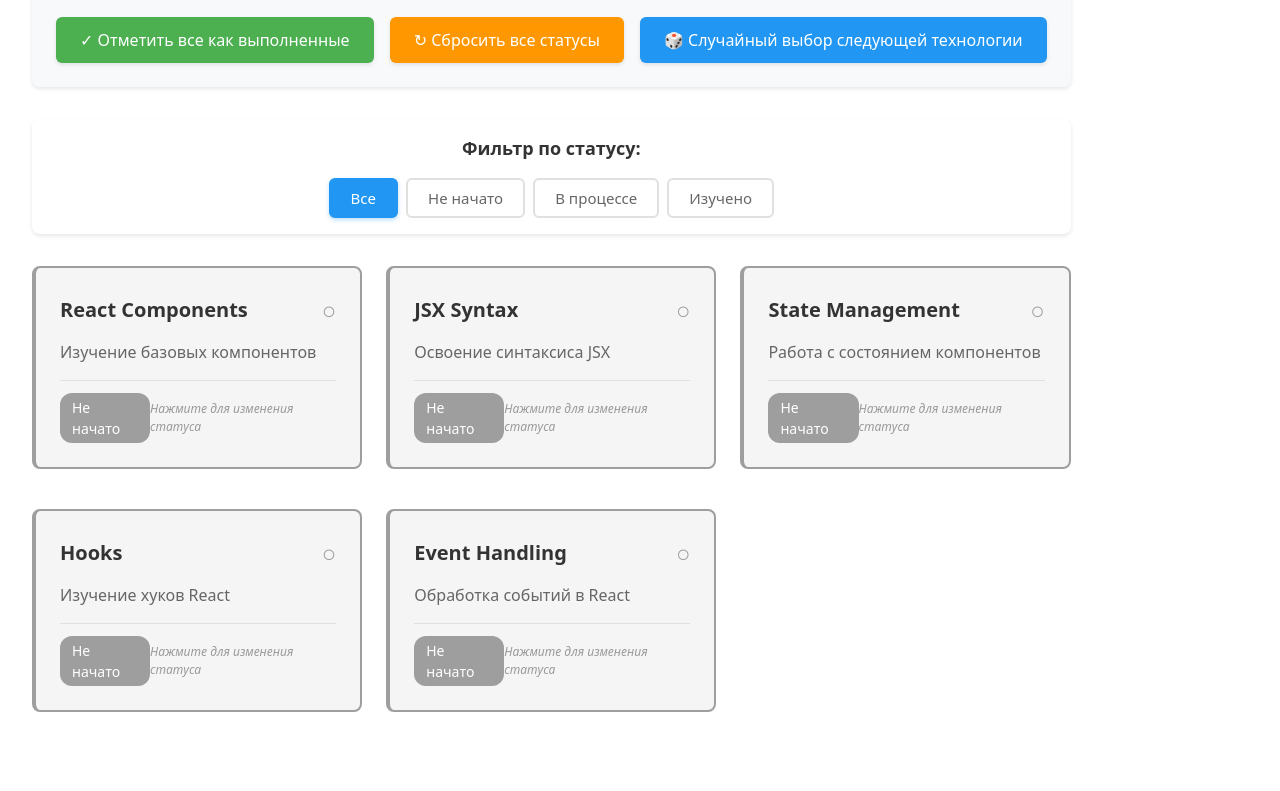
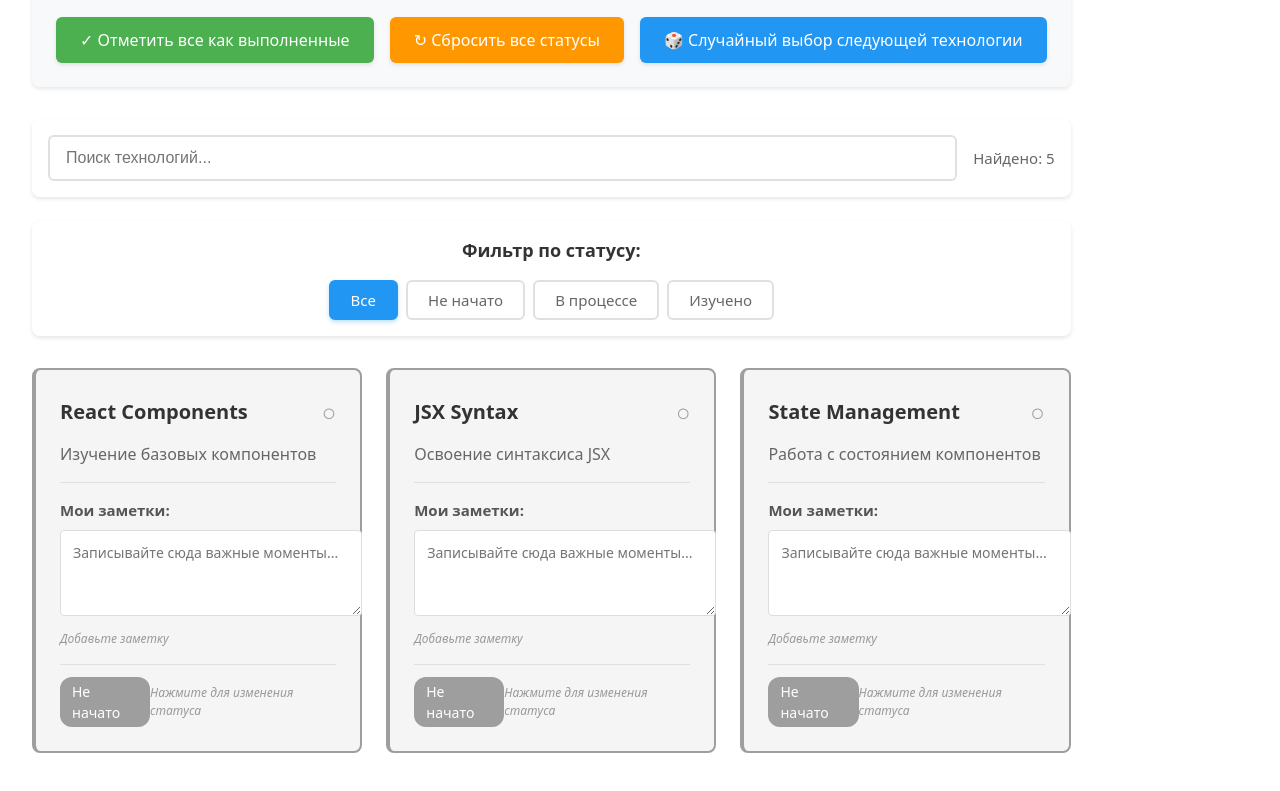
Before and after one commit to Dark-Counter/technology-tracker, a React (Vite) app: page / in a window 1280 px wide. Shown: the part 405-1196 px from the top of the page. Before the commit the page ends 1165 px from the top, so only its background shows below. Built offline with nearby package versions, Linux system fonts and the light colour scheme.

Commit message:
practic 21

```diff
--- a/src/App.jsx
+++ b/src/App.jsx
@@ -1,20 +1,44 @@
-import { useState } from 'react'
+import { useState, useEffect } from 'react'
 import './App.css'
 import TechnologyCard from './components/TechnologyCard'
 import ProgressHeader from './components/ProgressHeader'
 import QuickActions from './components/QuickActions'
 import FilterTabs from './components/FilterTabs'
+import SearchBox from './components/SearchBox'
 
 function App() {
-  const [technologies, setTechnologies] = useState([
-    { id: 1, title: 'React Components', description: 'Изучение базовых компонентов', status: 'not-started' },
-    { id: 2, title: 'JSX Syntax', description: 'Освоение синтаксиса JSX', status: 'not-started' },
-    { id: 3, title: 'State Management', description: 'Работа с состоянием компонентов', status: 'not-started' },
-    { id: 4, title: 'Hooks', description: 'Изучение хуков React', status: 'not-started' },
-    { id: 5, title: 'Event Handling', description: 'Обработка событий в React', status: 'not-started' }
-  ])
+  // Начальные данные с полем notes
+  const initialTechnologies = [
+    { id: 1, title: 'React Components', description: 'Изучение базовых компонентов', status: 'not-started', notes: '' },
+    { id: 2, title: 'JSX Syntax', description: 'Освоение синтаксиса JSX', status: 'not-started', notes: '' },
+    { id: 3, title: 'State Management', description: 'Работа с состоянием компонентов', status: 'not-started', notes: '' },
+    { id: 4, title: 'Hooks', description: 'Изучение хуков React', status: 'not-started', notes: '' },
+    { id: 5, title: 'Event Handling', description: 'Обработка событий в React', status: 'not-started', notes: '' }
+  ]
 
+  const [technologies, setTechnologies] = useState(initialTechnologies)
   const [activeFilter, setActiveFilter] = useState('all')
+  const [searchQuery, setSearchQuery] = useState('')
+
+  // Загружаем данные из localStorage при первом рендере
+  useEffect(() => {
+    const saved = localStorage.getItem('techTrackerData')
+    if (saved) {
+      try {
+        const parsedData = JSON.parse(saved)
+        setTechnologies(parsedData)
+        console.log('Данные загружены из localStorage')
+      } catch (error) {
+        console.error('Ошибка при загрузке данных из localStorage:', error)
+      }
+    }
+  }, [])
+
+  // Сохраняем технологии в localStorage при любом изменении
+  useEffect(() => {
+    localStorage.setItem('techTrackerData', JSON.stringify(technologies))
+    console.log('Данные сохранены в localStorage')
+  }, [technologies])
 
   // Функция для изменения статуса технологии
   const handleStatusChange = (id) => {
@@ -29,6 +53,15 @@ function App() {
         }
         return tech
       })
+    )
+  }
+
+  // Функция для обновления заметок технологии
+  const updateTechnologyNotes = (techId, newNotes) => {
+    setTechnologies(prevTech =>
+      prevTech.map(tech =>
+        tech.id === techId ? { ...tech, notes: newNotes } : tech
+      )
     )
   }
 
@@ -57,10 +90,18 @@ function App() {
     handleStatusChange(randomTech.id)
   }
 
-  // Фильтрация технологий по статусу
+  // Фильтрация технологий по статусу и поисковому запросу
   const filteredTechnologies = technologies.filter(tech => {
-    if (activeFilter === 'all') return true
-    return tech.status === activeFilter
+    // Фильтр по статусу
+    const matchesFilter = activeFilter === 'all' || tech.status === activeFilter
+
+    // Фильтр по поисковому запросу
+    const matchesSearch = searchQuery === '' ||
+      tech.title.toLowerCase().includes(searchQuery.toLowerCase()) ||
+      tech.description.toLowerCase().includes(searchQuery.toLowerCase()) ||
+      tech.notes.toLowerCase().includes(searchQuery.toLowerCase())
+
+    return matchesFilter && matchesSearch
   })
 
   return (
@@ -71,6 +112,11 @@ function App() {
         onResetAll={resetAllStatuses}
         onRandomNext={randomNextTechnology}
       />
+      <SearchBox
+        searchQuery={searchQuery}
+        onSearchChange={setSearchQuery}
+        resultsCount={filteredTechnologies.length}
+      />
       <FilterTabs activeFilter={activeFilter} onFilterChange={setActiveFilter} />
       <div className="technologies-list">
         {filteredTechnologies.map(tech => (
@@ -80,7 +126,9 @@ function App() {
             title={tech.title}
             description={tech.description}
             status={tech.status}
+            notes={tech.notes}
             onStatusChange={handleStatusChange}
+            onNotesChange={updateTechnologyNotes}
           />
         ))}
       </div>
--- /dev/null
+++ b/src/components/SearchBox.css
@@ -0,0 +1,73 @@
+.search-box {
+  margin-bottom: 1.5rem;
+  padding: 1rem;
+  background-color: #ffffff;
+  border-radius: 8px;
+  box-shadow: 0 2px 4px rgba(0, 0, 0, 0.1);
+  display: flex;
+  align-items: center;
+  gap: 1rem;
+  flex-wrap: wrap;
+}
+
+.search-input-container {
+  flex: 1;
+  min-width: 200px;
+  position: relative;
+  display: flex;
+  align-items: center;
+}
+
+.search-input {
+  width: 100%;
+  padding: 0.75rem 2.5rem 0.75rem 1rem;
+  border: 2px solid #e0e0e0;
+  border-radius: 6px;
+  font-size: 1rem;
+  transition: border-color 0.3s ease;
+}
+
+.search-input:focus {
+  outline: none;
+  border-color: #2196f3;
+  box-shadow: 0 0 0 3px rgba(33, 150, 243, 0.1);
+}
+
+.search-clear {
+  position: absolute;
+  right: 0.5rem;
+  background: none;
+  border: none;
+  font-size: 1.5rem;
+  color: #999;
+  cursor: pointer;
+  padding: 0.25rem 0.5rem;
+  line-height: 1;
+  transition: color 0.3s ease;
+}
+
+.search-clear:hover {
+  color: #333;
+}
+
+.search-results {
+  font-size: 0.9375rem;
+  color: #666;
+  font-weight: 500;
+  white-space: nowrap;
+}
+
+@media (max-width: 768px) {
+  .search-box {
+    flex-direction: column;
+    align-items: stretch;
+  }
+
+  .search-input-container {
+    min-width: 100%;
+  }
+
+  .search-results {
+    text-align: center;
+  }
+}
--- /dev/null
+++ b/src/components/SearchBox.jsx
@@ -0,0 +1,29 @@
+import './SearchBox.css'
+
+function SearchBox({ searchQuery, onSearchChange, resultsCount }) {
+  return (
+    <div className="search-box">
+      <div className="search-input-container">
+        <input
+          type="text"
+          placeholder="Поиск технологий..."
+          value={searchQuery}
+          onChange={(e) => onSearchChange(e.target.value)}
+          className="search-input"
+        />
+        {searchQuery && (
+          <button
+            className="search-clear"
+            onClick={() => onSearchChange('')}
+            aria-label="Очистить поиск"
+          >
+            ×
+          </button>
+        )}
+      </div>
+      <span className="search-results">Найдено: {resultsCount}</span>
+    </div>
+  )
+}
+
+export default SearchBox
--- a/src/components/TechnologyCard.css
+++ b/src/components/TechnologyCard.css
@@ -8,6 +8,10 @@
   cursor: pointer;
   position: relative;
   border-left-width: 4px;
+}
+
+.technology-card > *:not(.notes-section) {
+  pointer-events: auto;
 }
 
 .technology-card:hover {
--- a/src/components/TechnologyCard.jsx
+++ b/src/components/TechnologyCard.jsx
@@ -1,6 +1,7 @@
 import './TechnologyCard.css'
+import TechnologyNotes from './TechnologyNotes'
 
-function TechnologyCard({ id, title, description, status, onStatusChange }) {
+function TechnologyCard({ id, title, description, status, notes, onStatusChange, onNotesChange }) {
   const getStatusClass = () => {
     switch (status) {
       case 'completed':
@@ -64,6 +65,11 @@ function TechnologyCard({ id, title, description, status, onStatusChange }) {
         <span className="status-icon">{getStatusIcon()}</span>
       </div>
       <p className="card-description">{description}</p>
+      <TechnologyNotes
+        notes={notes || ''}
+        onNotesChange={onNotesChange}
+        techId={id}
+      />
       <div className="card-footer">
         <span className="status-badge">{getStatusText()}</span>
         <span className="click-hint">Нажмите для изменения статуса</span>
--- /dev/null
+++ b/src/components/TechnologyNotes.css
@@ -0,0 +1,37 @@
+.notes-section {
+  margin-top: 1rem;
+  padding-top: 1rem;
+  border-top: 1px solid #e0e0e0;
+}
+
+.notes-title {
+  margin: 0 0 0.5rem 0;
+  font-size: 0.9375rem;
+  font-weight: 600;
+  color: #555;
+}
+
+.notes-textarea {
+  width: 100%;
+  padding: 0.75rem;
+  border: 1px solid #ddd;
+  border-radius: 4px;
+  font-size: 0.875rem;
+  font-family: inherit;
+  resize: vertical;
+  min-height: 60px;
+  transition: border-color 0.3s ease;
+}
+
+.notes-textarea:focus {
+  outline: none;
+  border-color: #2196f3;
+  box-shadow: 0 0 0 2px rgba(33, 150, 243, 0.1);
+}
+
+.notes-hint {
+  margin-top: 0.5rem;
+  font-size: 0.75rem;
+  color: #999;
+  font-style: italic;
+}
--- /dev/null
+++ b/src/components/TechnologyNotes.jsx
@@ -0,0 +1,28 @@
+import './TechnologyNotes.css'
+
+function TechnologyNotes({ notes, onNotesChange, techId }) {
+  const handleNotesChange = (e) => {
+    e.stopPropagation() // Предотвращаем всплытие события клика на карточку
+    onNotesChange(techId, e.target.value)
+  }
+
+  return (
+    <div className="notes-section" onClick={(e) => e.stopPropagation()}>
+      <h4 className="notes-title">Мои заметки:</h4>
+      <textarea
+        value={notes}
+        onChange={handleNotesChange}
+        placeholder="Записывайте сюда важные моменты..."
+        rows="3"
+        className="notes-textarea"
+      />
+      <div className="notes-hint">
+        {notes.length > 0
+          ? `Заметка сохранена (${notes.length} символов)`
+          : 'Добавьте заметку'}
+      </div>
+    </div>
+  )
+}
+
+export default TechnologyNotes
```
